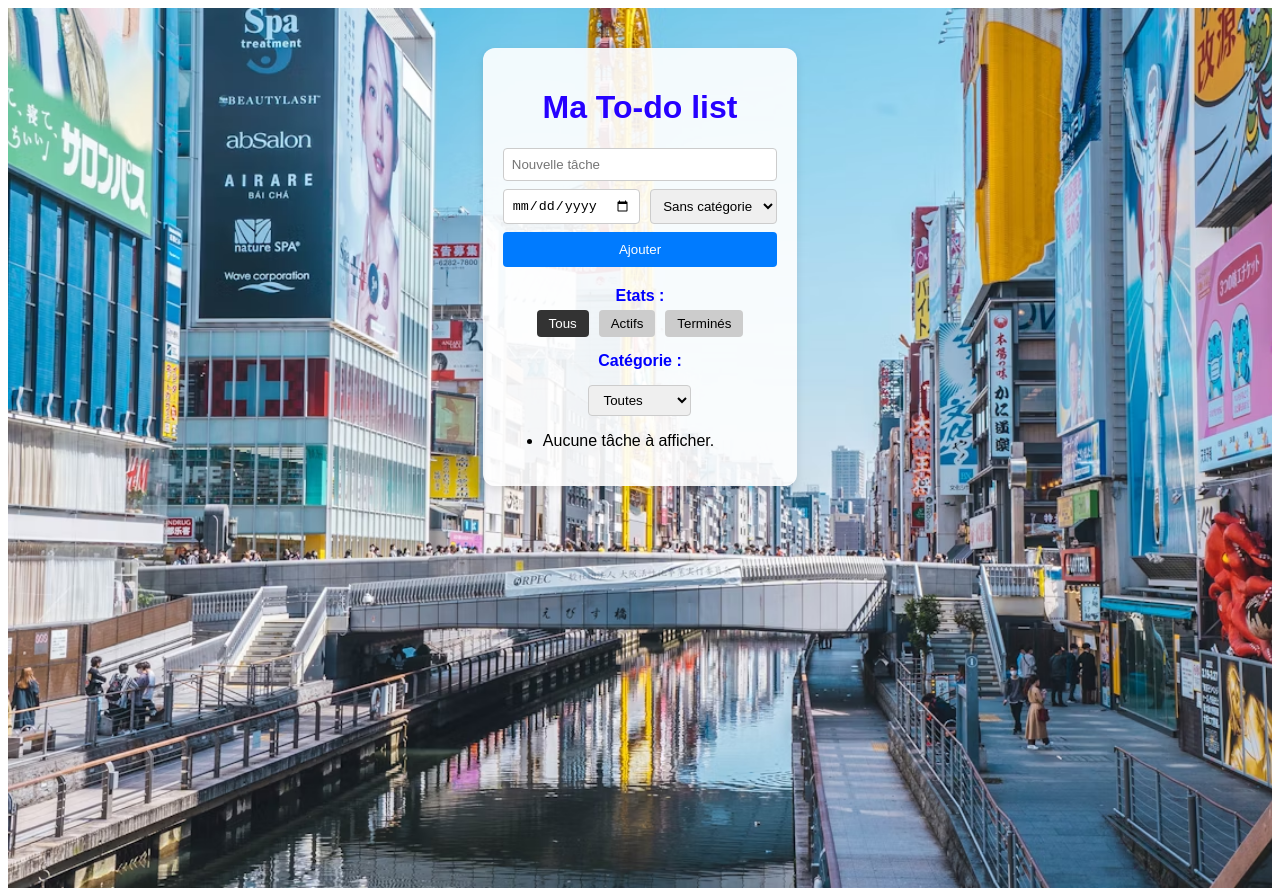
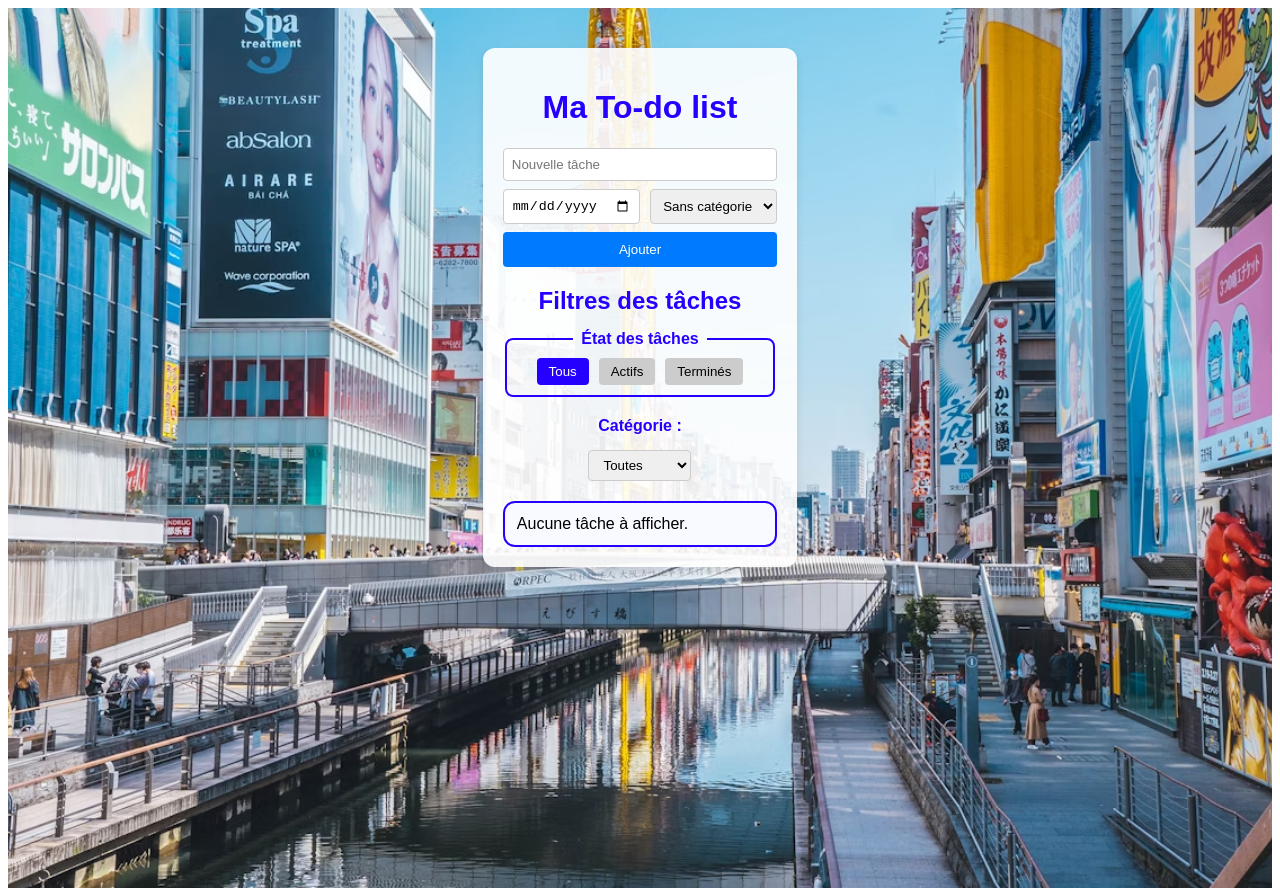
Before and after one commit to Yohann-Faustino/TodoList-Typescript-CSS-in-Js-R-act, a React (Vite) app: page / in a window 1280 px wide. Built offline with nearby package versions, Linux system fonts and the light colour scheme.

Commit message:
accessibilité + relecture du code + commentaires

```diff
--- a/components/FilterControls.tsx
+++ b/components/FilterControls.tsx
@@ -10,40 +10,66 @@ interface FilterControlsProps {
   setCategoryFilter: (category: Category | "all") => void;
 }
 
-// Conteneur principal avec espacement
-const ControlsContainer = styled.div`
+// Personnalisation du container des filtres
+const ControlsContainer = styled.section`
   margin-top: 20px;
   text-align: center;
 `;
 
-// Bouton de filtre stylisé
+// Personnalisation h2
+const Title = styled.h2`
+  color: #2600ff; /* Bleu */
+  margin-bottom: 15px;
+`;
+
+// Personnalisation du fieldset de l'état des tâches
+const FilterFieldset = styled.fieldset`
+  border: 2px solid #2600ff;
+  border-radius: 8px;
+  padding: 10px 15px;
+  margin-bottom: 20px;
+`;
+
+// Personnalisation du h3 Etat
+const Legend = styled.legend`
+  font-weight: bold;
+  color: #2600ff;
+  padding: 0 8px;
+`;
+
+// Personnalisation du bouton de soumission des tâches
 const FilterButton = styled.button<{ active: boolean }>`
   margin: 0 5px;
   padding: 6px 12px;
   border: none;
-  background-color: ${({ active }) => (active ? "#333" : "#ccc")};
+  background-color: ${({ active }) => (active ? "#2600ff" : "#ccc")};
   color: ${({ active }) => (active ? "#fff" : "#000")};
   cursor: pointer;
   border-radius: 4px;
+  transition: background-color 0.3s;
 
-  &:hover {
-    background-color: ${({ active }) => (active ? "#555" : "#bbb")};
+  &:hover,
+  &:focus-visible {
+    background-color: ${({ active }) => (active ? "#3f44ff" : "#bbb")};
+    outline: none;
   }
 `;
 
-// Sélecteur de catégorie stylisé
+// Personnalisation du h3 Catégorie
+const Label = styled.label`
+  display: block;
+  margin-bottom: 5px;
+  font-weight: bold;
+  color: #2600ff;
+`;
+
+// Personnalisation du select des catégories
 const Select = styled.select`
   margin-top: 10px;
   padding: 6px 10px;
   border-radius: 4px;
   border: 1px solid #ccc;
-`;
-
-const Label = styled.label`
-  display: block;
-  margin-bottom: 5px;
-  font-weight: bold;
-  color: blue;
+  min-width: 100px;
 `;
 
 export default function FilterControls({
@@ -53,32 +79,40 @@ export default function FilterControls({
   setCategoryFilter,
 }: FilterControlsProps) {
   return (
-    <ControlsContainer>
-      {/* Filtres par statut */}
-      <div>
-        <Label htmlFor="Etats">Etats :</Label>
+    <ControlsContainer aria-label="Filtres des tâches">
+      <Title>Filtres des tâches</Title>
+
+      {/* Filtre par état dans un fieldset */}
+      <FilterFieldset>
+        <Legend>État des tâches</Legend>
         <FilterButton
           active={filter === "all"}
           onClick={() => setFilter("all")}
+          aria-pressed={filter === "all"}
+          type="button"
         >
           Tous
         </FilterButton>
         <FilterButton
           active={filter === "active"}
           onClick={() => setFilter("active")}
+          aria-pressed={filter === "active"}
+          type="button"
         >
           Actifs
         </FilterButton>
         <FilterButton
           active={filter === "completed"}
           onClick={() => setFilter("completed")}
+          aria-pressed={filter === "completed"}
+          type="button"
         >
           Terminés
         </FilterButton>
-      </div>
+      </FilterFieldset>
 
       {/* Filtre par catégorie */}
-      <div style={{ marginTop: "15px" }}>
+      <div>
         <Label htmlFor="category">Catégorie :</Label>
         <Select
           id="category"
--- a/components/TodoForm.tsx
+++ b/components/TodoForm.tsx
@@ -26,6 +26,7 @@ const Row = styled.div`
   margin-bottom: 8px;
 `;
 
+// Personnalisation des dates
 const DateInput = styled.input`
   flex: 1;
   padding: 8px;
@@ -33,6 +34,7 @@ const DateInput = styled.input`
   border: 1px solid #ccc;
 `;
 
+// Personnalisation du border
 const Select = styled.select`
   flex: 1;
   padding: 8px;
@@ -60,8 +62,10 @@ interface TodoFormProps {
 export default function TodoForm({ addTodo }: TodoFormProps) {
   // Nouvelle tâche
   const [newTodo, setNewTodo] = useState("");
+
   // Ajout du champ date à la création
   const [newDueDate, setNewDueDate] = useState("");
+
   // Champ catégorie
   const [newCategory, setNewCategory] = useState<Category | "">("");
 
--- a/components/TodoItem.tsx
+++ b/components/TodoItem.tsx
@@ -1,6 +1,6 @@
 import { useState, useEffect } from "react";
 
-// Enum pour les catégories (tu peux l'importer depuis un fichier commun si tu veux)
+// Enum pour les catégories
 export enum Category {
   Travail = "travail",
   Personnel = "personnel",
@@ -17,6 +17,7 @@ export type Todo = {
   category?: Category; // catégorie
 };
 
+// Props
 type TodoItemProps = {
   todo: Todo;
   editingId: number | null;
--- a/components/TodoList.tsx
+++ b/components/TodoList.tsx
@@ -1,5 +1,7 @@
 // src/components/TodoList.tsx
 
+import React from "react";
+import styled from "styled-components";
 import TodoItem, { Todo, Category } from "./TodoItem";
 
 type TodoListProps = {
@@ -16,6 +18,21 @@ type TodoListProps = {
   deleteTodo: (id: number) => void; // Fonction pour supprimer une tâche
 };
 
+// Conteneur avec bordure bleue arrondie
+const TodoListContainer = styled.div`
+  margin-top: 20px;
+  padding: 12px;
+  border: 2px solid #2600ff;
+  border-radius: 12px;
+  background-color: #f9faff;
+`;
+
+const StyledUl = styled.ul`
+  list-style: none;
+  padding: 0;
+  margin: 0;
+`;
+
 export default function TodoList({
   todos,
   editingId,
@@ -25,8 +42,8 @@ export default function TodoList({
   deleteTodo,
 }: TodoListProps) {
   return (
-    <ul>
-      {/* On affiche la liste des tâches avec le composant TodoItem */}
+    <TodoListContainer>
+      <StyledUl>
         {todos.length === 0 ? (
           <li>Aucune tâche à afficher.</li>
         ) : (
@@ -42,6 +59,7 @@ export default function TodoList({
             />
           ))
         )}
-    </ul>
+      </StyledUl>
+    </TodoListContainer>
   );
 }
--- a/src/TodoApp.tsx
+++ b/src/TodoApp.tsx
@@ -6,6 +6,7 @@ import FilterControls from "../components/FilterControls";
 import TodoItem, { Todo, Category } from "../components/TodoItem";
 import Osaka from "../src/assets/Osaka.avif";
 
+// on Définis le Background
 const Background = styled.div`
   min-height: 100vh;
   background-image: url(${Osaka});
@@ -89,7 +90,7 @@ export default function TodoApp() {
     setTodos((prev) => prev.filter((todo) => todo.id !== id));
   };
 
-  // Fonction pour sauvegarder une tâche modifiée (édition)
+  // Fonction pour sauvegarder une tâche modifiée
   const saveEditedTodo = (
     id: number,
     text: string,
@@ -121,6 +122,7 @@ export default function TodoApp() {
 
   return (
     <Background>
+      <main>
         <Container>
           <Title>Ma To-do list</Title>
 
@@ -145,6 +147,7 @@ export default function TodoApp() {
             deleteTodo={deleteTodo}
           />
         </Container>
+      </main>
     </Background>
   );
 }
```
Lines whose indentation alone changed are shown as unchanged.
